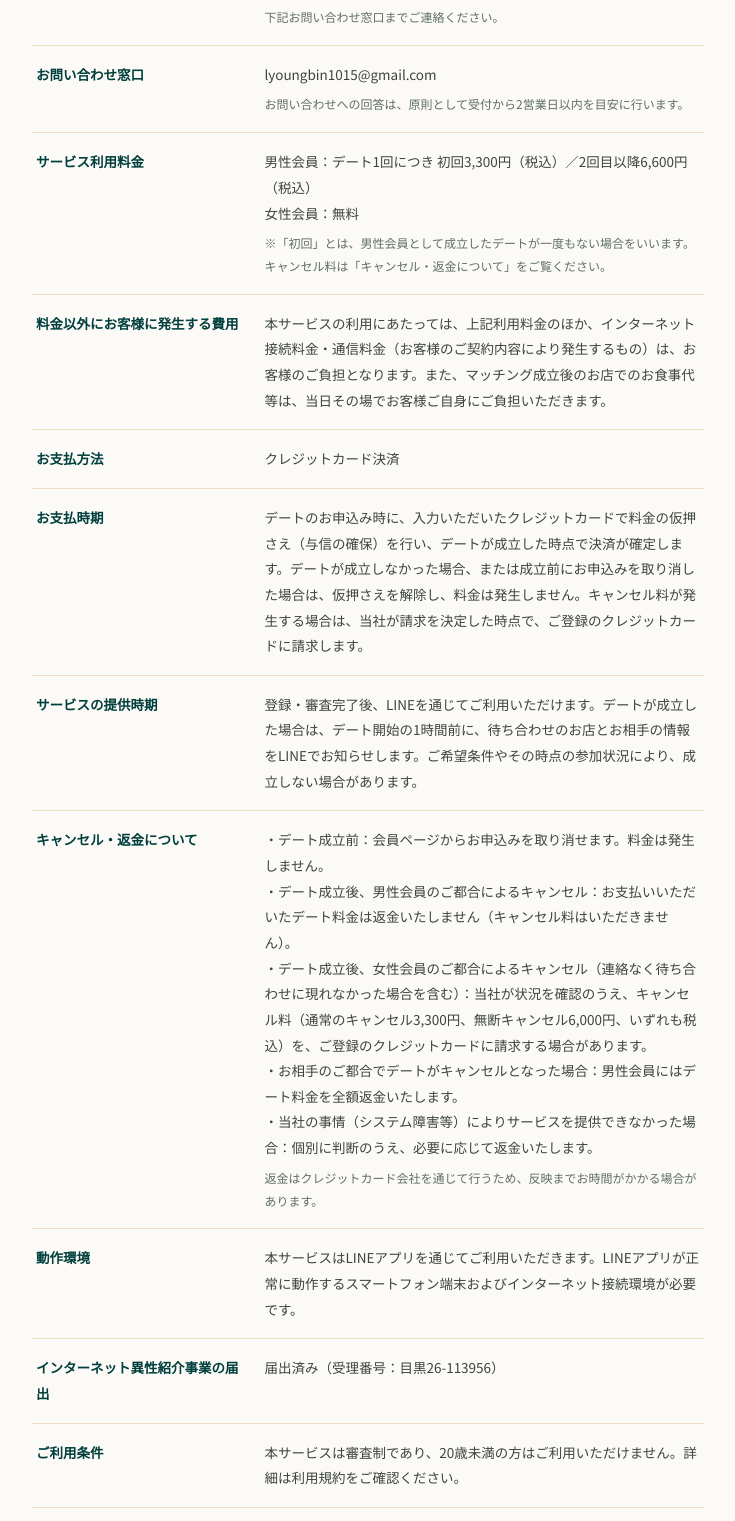
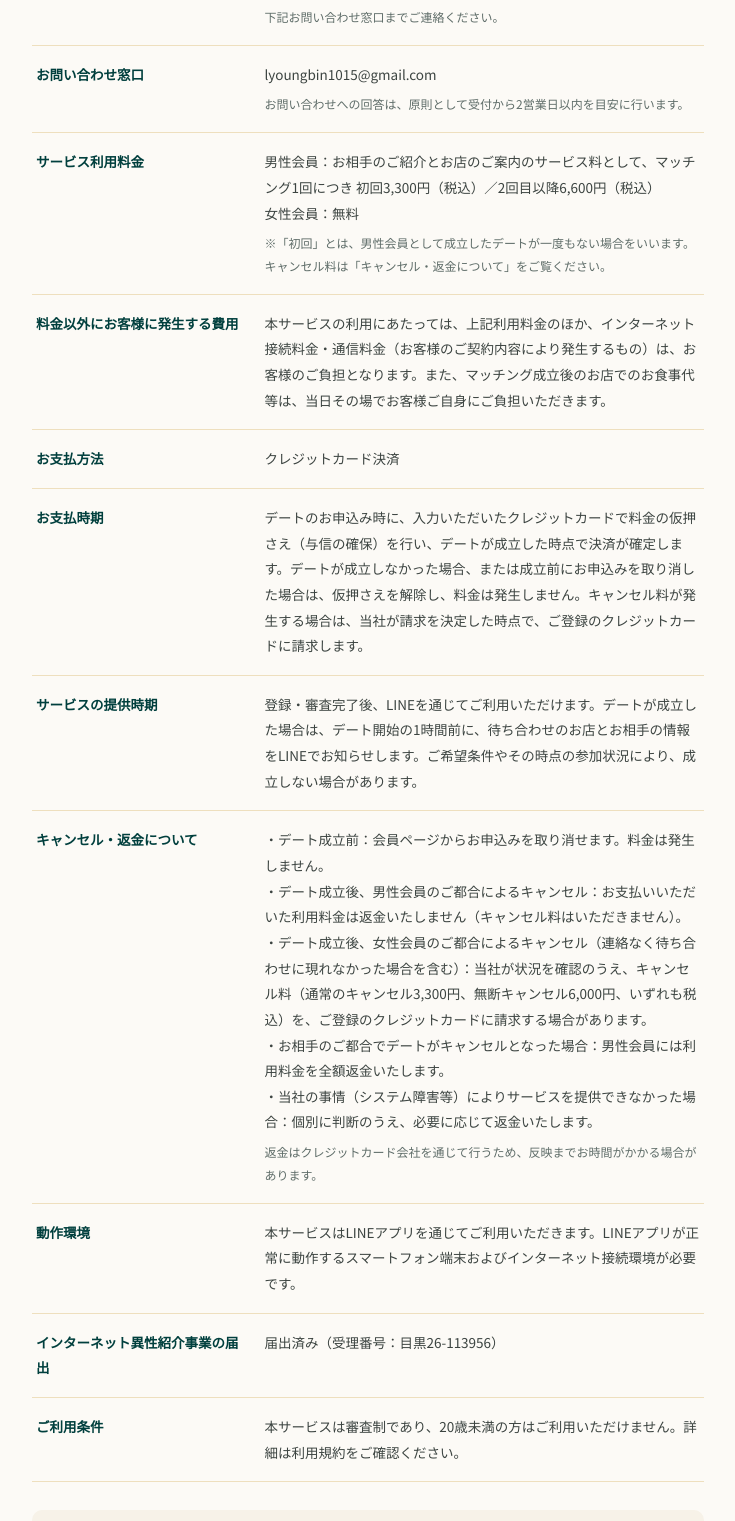
Before and after one commit to mika-kojima23/tsunagu-lp, a plain HTML site: page tokushoho.html in a window 1280 px wide. Shown: the part 660-2181 px from the top of the page, without its empty margins (272-1007 px from the left). Drawn offline with Linux system fonts and the light colour scheme.

Commit message:
Meta・Stripeの審査に向けて：つなぐマイルの停止、女性のカード登録時のキャンセル料の案内、料金の呼び方を「サービス料」にそろえる
Co-Authored-By: Claude Opus 5.5 <noreply@anthropic.com>
Claude-Session: https://claude.ai/code/session_016fankzeeLMERNnyrEkt9Hp

```diff
--- a/tokushoho.html
+++ b/tokushoho.html
@@ -83,7 +83,7 @@
 
   <main>
     <div class="wrap">
-      <p class="updated">最終更新日：2026年11月5日</p>
+      <p class="updated">最終更新日：2026年11月18日</p>
 
       <p class="lead">
         本ページは、特定商取引に関する法律第11条に基づき、「繋 -つなぐ-」（以下「本サービス」といいます。）の提供条件を表示するものです。
@@ -122,7 +122,7 @@
         <tr>
           <th>サービス利用料金</th>
           <td>
-            男性会員：デート1回につき 初回3,300円（税込）／2回目以降6,600円（税込）<br>
+            男性会員：お相手のご紹介とお店のご案内のサービス料として、マッチング1回につき 初回3,300円（税込）／2回目以降6,600円（税込）<br>
             女性会員：無料
             <span class="note">※「初回」とは、男性会員として成立したデートが一度もない場合をいいます。キャンセル料は「キャンセル・返金について」をご覧ください。</span>
           </td>
@@ -155,9 +155,9 @@
           <th>キャンセル・返金について</th>
           <td>
             ・デート成立前：会員ページからお申込みを取り消せます。料金は発生しません。<br>
-            ・デート成立後、男性会員のご都合によるキャンセル：お支払いいただいたデート料金は返金いたしません（キャンセル料はいただきません）。<br>
+            ・デート成立後、男性会員のご都合によるキャンセル：お支払いいただいた利用料金は返金いたしません（キャンセル料はいただきません）。<br>
             ・デート成立後、女性会員のご都合によるキャンセル（連絡なく待ち合わせに現れなかった場合を含む）：当社が状況を確認のうえ、キャンセル料（通常のキャンセル3,300円、無断キャンセル6,000円、いずれも税込）を、ご登録のクレジットカードに請求する場合があります。<br>
-            ・お相手のご都合でデートがキャンセルとなった場合：男性会員にはデート料金を全額返金いたします。<br>
+            ・お相手のご都合でデートがキャンセルとなった場合：男性会員には利用料金を全額返金いたします。<br>
             ・当社の事情（システム障害等）によりサービスを提供できなかった場合：個別に判断のうえ、必要に応じて返金いたします。
             <span class="note">返金はクレジットカード会社を通じて行うため、反映までお時間がかかる場合があります。</span>
           </td>
```
Also changed, not shown: terms.html (+2 -2 lines).
